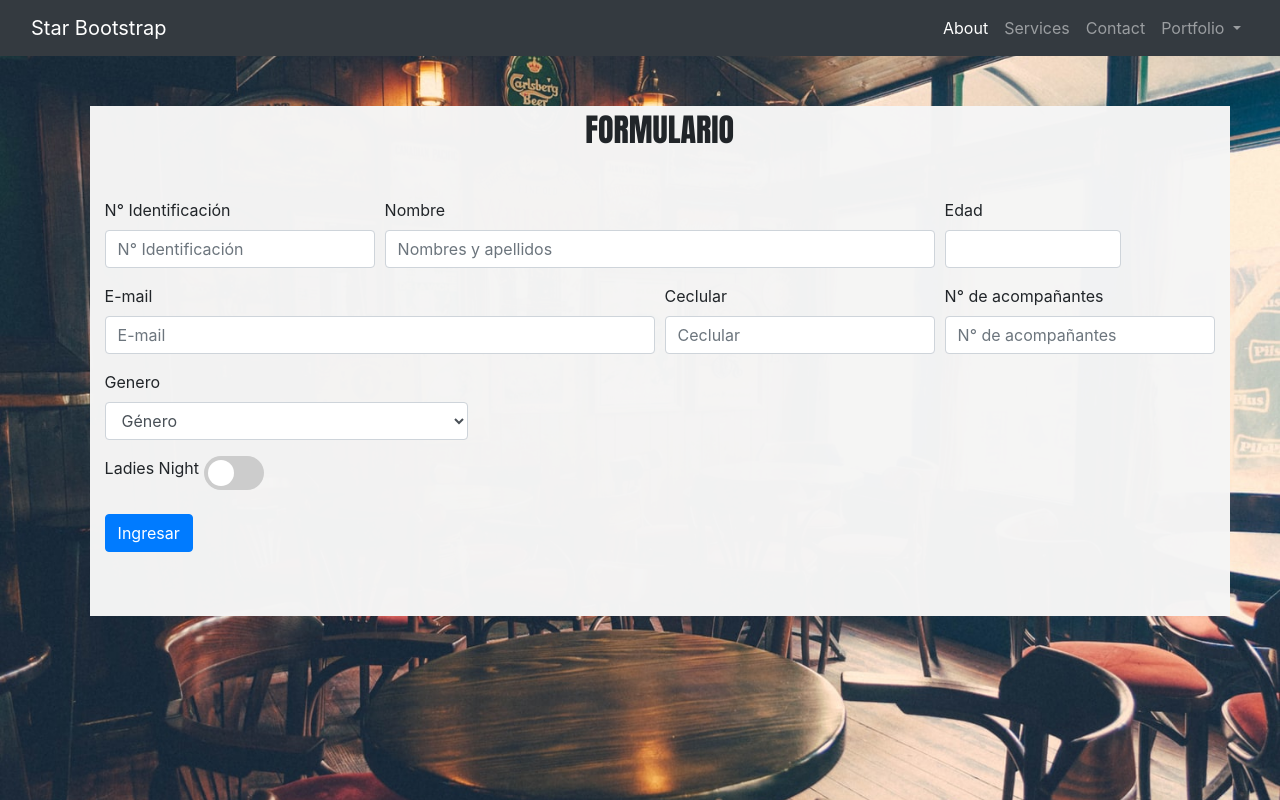
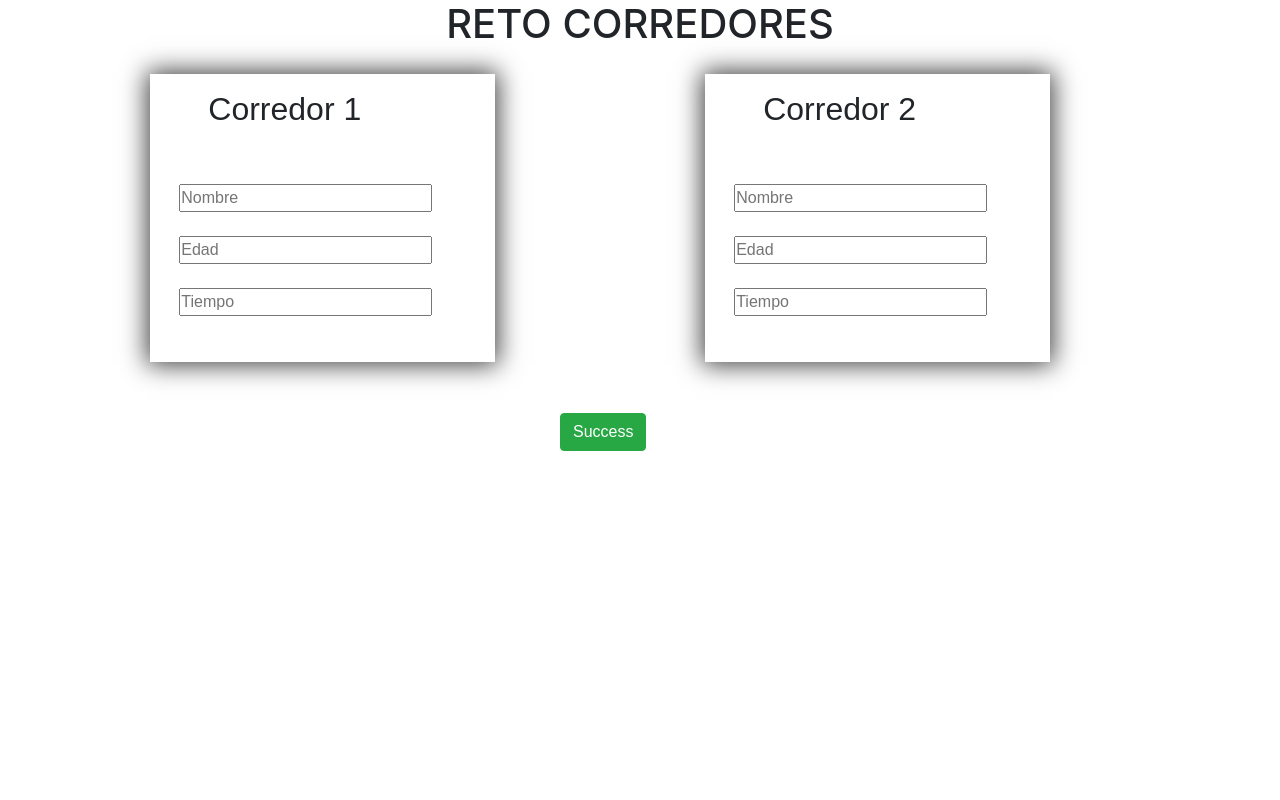
Before and after one commit to Hincapie-OscarH/Reto_bar, a plain HTML site: page index.html in a window 1280 px wide. Drawn offline with nearby package versions, Linux system fonts and the light colour scheme.

Commit message:
Reto corredores

```diff
--- a/Style/styles.css
+++ b/Style/styles.css
@@ -1,86 +1,67 @@
-.imagen-fondo{
-
-    background-size: cover;
-    background-repeat: no-repeat;
-    background-image: url("./img/fondo.jpg");
+/*General Styles*/
+*{
+  font-family: Arial, Helvetica, sans-serif;
+  margin: 0;
+  padding: 0;
 }
 
-.container{
-    background-color:rgba(245, 245, 245, 0.986);
-    margin: 50px;
-    margin-left: 7%;
-    padding-bottom: 5%;
+.header-section {
+  margin-top: 5%;
+  margin-bottom: 5%;
+  text-align: center;
 }
 
-.titulo{
-    font-size: 200%;
-    font-family: Impact, Haettenschweiler, 'Arial Narrow Bold', sans-serif;
-    text-align: center;
-    margin-bottom: 4%;
+section {
+  width: 100%;
 }
 
-/* Boton */
-/* The switch - the box around the slider */
-.switch {
-    position: relative;
-    display: inline-block;
-    width: 60px;
-    height: 34px;
+/* Main Section*/
+
+.character-section {
+  text-align: justify;
+  /*margin-bottom: 20%;*/
 }
 
-  /* Hide default HTML checkbox */
-  .switch input {
-    opacity: 0;
-    width: 0;
-    height: 0;
+.flex-container {
+  display: flex;
+  flex-wrap: wrap-reverse;
+  justify-content: center;
 }
 
-  /* The slider */
-  .slider {
-    position: absolute;
-    cursor: pointer;
-    top: 0;
-    left: 0;
-    right: 0;
-    bottom: 0;
-    background-color: #ccc;
-    -webkit-transition: .4s;
-    transition: .4s;
+.card-character {
+  padding-left: 3%;
+  padding-right: 20%;
+  margin: 4%;
+  margin-bottom: 11.5%;
+  -webkit-box-shadow: 10px 14px 24px 3px rgba(0,0,0,0.75);
+  -moz-box-shadow: 10px 14px 24px 3px rgba(0,0,0,0.75);
+  box-shadow: 0px 0px 24px 3px rgba(0,0,0,0.75);
 }
 
-  .slider:before {
-    position: absolute;
-    content: "";
-    height: 26px;
-    width: 26px;
-    left: 4px;
-    bottom: 4px;
-    background-color: white;
-    -webkit-transition: .4s;
-    transition: .4s;
+
+.info-character {
+      padding: 16px;
+      margin-bottom: 2.5%;
   }
 
-  input:checked + .slider {
-    background-color: #2196F3;
+.sub{
+  width: 120%;
 }
 
-  input:focus + .slider {
-    box-shadow: 0 0 1px #2196F3;
+.sub:hover {
+  border-radius: 3%;
 }
 
-  input:checked + .slider:before {
-    -webkit-transform: translateX(26px);
-    -ms-transform: translateX(26px);
-    transform: translateX(26px);
+
+.div-general {
+  display: flex;
+  flex-direction:column;
 }
 
-  /* Rounded sliders */
-  .slider.round {
-    border-radius: 34px;
+.tit1{
+  text-align: center;
 }
 
-  .slider.round:before {
-    border-radius: 50%;
+.btn{
+  margin-left: 475px;
 }
-
-  /* Fin Boton */
--- a/index.html
+++ b/index.html
@@ -8,112 +8,89 @@
     <!-- Bootstrap CSS -->
     <link rel="stylesheet" href="https://stackpath.bootstrapcdn.com/bootstrap/4.1.3/css/bootstrap.min.css" integrity="sha384-MCw98/SFnGE8fJT3GXwEOngsV7Zt27NXFoaoApmYm81iuXoPkFOJwJ8ERdknLPMO" crossorigin="anonymous">
 
-    <title>Formulario</title>
+    <title>Carrera</title>
     <link rel="stylesheet" href="./Style/styles.css">
     <link rel="stylesheet" href="https://stackpath.bootstrapcdn.com/font-awesome/4.7.0/css/font-awesome.min.css" integrity="sha384-wvfXpqpZZVQGK6TAh5PVlGOfQNHSoD2xbE+QkPxCAFlNEevoEH3Sl0sibVcOQVnN" crossorigin="anonymous">
 
   </head>
-  <body class="imagen-fondo">
-
-    <!--Barra de navegación-->
-    <nav class="navbar navbar-expand-lg navbar-dark bg-dark">
-        <div class="container-fluid">
-          <a class="navbar-brand" href="#">Star Bootstrap</a>
-          <button class="navbar-toggler" type="button" data-bs-toggle="collapse" data-bs-target="#navbarSupportedContent" aria-controls="navbarSupportedContent" aria-expanded="false" aria-label="Toggle navigation">
-            <span class="navbar-toggler-icon"></span>
-          </button>
-          <ul class="navbar-nav ml-auto">
-          <div class="collapse navbar-collapse" id="navbarSupportedContent">
-            <ul class="navbar-nav me-auto mb-2 mb-lg-0">
-              <li class="nav-item">
-                <a class="nav-link active" aria-current="page" href="#">About</a>
-              </li>
-              <li class="nav-item">
-                <a class="nav-link" href="#">Services</a>
-              </li>
-              <li class="nav-item">
-                <a class="nav-link" href="#">Contact</a>
-              </li>
-              <li class="nav-item dropdown">
-                <a class="nav-link dropdown-toggle" href="#" id="navbarDropdown" role="button" data-bs-toggle="dropdown" aria-expanded="false">
-                  Portfolio
-                </a>
-                <ul class="dropdown-menu" aria-labelledby="navbarDropdown">
-                  <li><a class="dropdown-item" href="#">Action</a></li>
-                  <li><a class="dropdown-item" href="#">Another action</a></li>
-                  <li><hr class="dropdown-divider"></li>
-                  <li><a class="dropdown-item" href="#">Something else here</a></li>
-                </ul>
-              </li>
-            </ul>
-          </div>
-        </ul>
+  <body>
+    <h1 class="tit1">RETO CORREDORES</h1>
+    <div class="container">
+      <div class="row">
+        <div class="col-5">
+          <div class="characters-content">
+            <div class="flex-container">
+                <div class="card-character ml-5">
+                        <div class="info-character">
+                        <h2 class="tit1">Corredor 1</h2>
+                        <br>
+                        <br>
+                        <div class="div-general">
+                            <div class="uno">
+                              <div>
+                                <input class="sub" id="nombre1" type="text" placeholder="Nombre">
+                                </div>
+                                <br>
+                            <div>
+                            <input class="sub" id="age1" type="number" placeholder="Edad">
+                                </div>
+                            </div>
+                            <br>
+                            <div>
+                            <input class="sub" id="time1" type="number" placeholder="Tiempo">
+                            </div>
+                            <br>
+                        </div>
+                        </div>
+                </div>
+            </div>
         </div>
-      </nav>
-      <!--Fin barra de navegación-->
-
-      <!--Inicio formulario-->
-      <div class="container">
-        <div class="titulo">
-          FORMULARIO
         </div>
-
-        <form method="get" id="formulario" onsubmit="validar()">
-          <div class="form-row">
-            <div class="form-group col-md-3">
-              <label for="ID">N° Identificación</label>
-              <input type="number" class="form-control" id="ID" placeholder="N° Identificación">
+        <div class="col-1">
+        </div>
+        <div class="col-5">
+          <div class="characters-content">
+            <div class="flex-container">
+                <div class="card-character">
+                        <div class="info-character">
+                        <h2 class="tit1">Corredor 2</h2>
+                        <br>
+                        <br>
+                        <div class="div-general">
+                            <div class="uno">
+                              <div>
+                                <input class="sub" id="nombre2" type="text" placeholder="Nombre">
+                                </div>
+                                <br>
+                            <div>
+                            <input class="sub" id="age2" type="number" placeholder="Edad">
+                            </div>
+                            <br>
+                            <div>
+                            <input class="sub" id="time2" type="number" placeholder="Tiempo">
+                            </div>
+                            <br>
+                        </div>
+                        </div>
+                </div>
             </div>
-            <div class="form-group col-md-6">
-              <label for="Names">Nombre</label>
-              <input type="text" class="form-control" id="Names" placeholder="Nombres y apellidos">
-            </div>
-            <div class="form-group col-md-2">
-              <label for="Age">Edad</label>
-              <input type="number" class="form-control" id="Age">
-            </div>
-          </div>
-
-          <div class="form-row">
-            <div class="form-group col-md-6">
-              <label for="Email">E-mail</label>
-              <input type="email" class="form-control" id="Email" placeholder="E-mail">
-            </div>
-            <div class="form-group col-md-3">
-              <label for="Phone">Ceclular</label>
-              <input type="number" class="form-control" id="Phone" placeholder="Ceclular">
-            </div>
-            <div class="form-group col-md-3">
-              <label for="Partner">N° de acompañantes</label>
-              <input type="number" class="form-control" id="Partner" placeholder="N° de acompañantes">
-            </div>
-          </div>
-          <div class="form-row">
-            <div class="form-group col-md-4">
-              <label for="Gender">Genero</label>
-              <select id="Gender" class="form-control">
-                <option selected>Género</option>
-                <option value="1">Hombre</option>
-                <option value="2">Mujer</option>
-              </select>
-            </div>
-          </div>
-
-          <div class="form-group">
-            Ladies Night
-            <!-- Rounded switch -->
-            <label class="switch">
-              <input type="checkbox" id="check">
-              <span class="slider round"></span>
-            </label>
-          </div>
-          <button href="#" type="submit" class="btn btn-primary" onclick="Ingresar()">Ingresar</button>
-        </form>
+        </div>
+        </div>
       </div>
+    </div>
+  </div>
+  <div class="container">
+    <div class="row">
+      <div class="col-12">
+        <button type="button" class="btn btn-success" onclick="Ejecutar()">Success</button>
+      </div>
+    </div>
+  </div>
 
 
 
-    <!--Javascript-->
+
+      <!--Javascript-->
     <script src="./javascript/script.js"></script>
       <!--Sweetalert-->
       <script src="https://unpkg.com/sweetalert/dist/sweetalert.min.js"></script>
--- a/javascript/script.js
+++ b/javascript/script.js
@@ -1,39 +1,36 @@
-function Ingresar(){
+function Ejecutar(){
 
-    let ID = document.getElementById('ID').value;
-    let Names = document.getElementById('Names').value;
-    let Age = document.getElementById('Age').value;
-    let Email = document.getElementById('Email').value;
-    let Phone = document.getElementById('Phone').value;
-    let Partner = document.getElementById('Partner').value;
-    let Gender = document.getElementById('Gender').value;
+    let nombre1 = document.getElementById('nombre1').value;
+    let nombre2 = document.getElementById('nombre2').value;
+    let age1 = document.getElementById('age1').value;
+    let age2 = document.getElementById('age2').value;
+    let time1 = document.getElementById('time1').value;
+    let time2 = document.getElementById('time2').value;
+
+    let time1int = Number.parseInt(time1);
+    let time2int = Number.parseInt(time2);
 
 
 
-    if (Names === "" || ID === "" || Age === "" || Email === "" || Phone === "" || Partner === "" || Gender === ""){
+    if (nombre1 === "" || nombre2 === "" || age1 === "" || age2 === "" || time1 === "" || time2 === ""){
         swal("Todos los campos son necesarios")
     }
-    else if(Age < 18 || Age > 80){
+    else if(time1int < time2int){
         swal({
-            title: "Lo sentimos",
-            text: "No puede ingresar",
-            icon: "error",
+            text: `Nombre: ${nombre1} \nEdad: ${age1} \nTiempo 1/4 milla: ${time1}`,
+            icon: "success",
           });
     }
-    else if (Age < 80 || Age > 18 && Gender === "Hombre"){
+    else if (time1int > time2int){
         swal({
-            title: "Acceso garantizado",
-            text: "El valor de la entrada es de $30.000",
+            text: `Nombre: ${nombre2} \nEdad: ${age2} \nTiempo 1/4 milla: ${time2}`,
             icon: "success",
-            button: "Aceptar"
           });
     }
-    else if(Age > 18 || Age < 80 && Gender === "Mujer"){
+    else{
         swal({
-            title: "Acceso garantizado",
-            text: "El valor de la entrada es de $25.000",
-            icon: "success",
-            button: "Aceptar"
+            title: "Es un empate",
+            icon: "info",
           });
     }
 }
```
Also changed, not shown: Style/img/fondo.jpg (deleted). Lines whose indentation alone changed are shown as unchanged.
